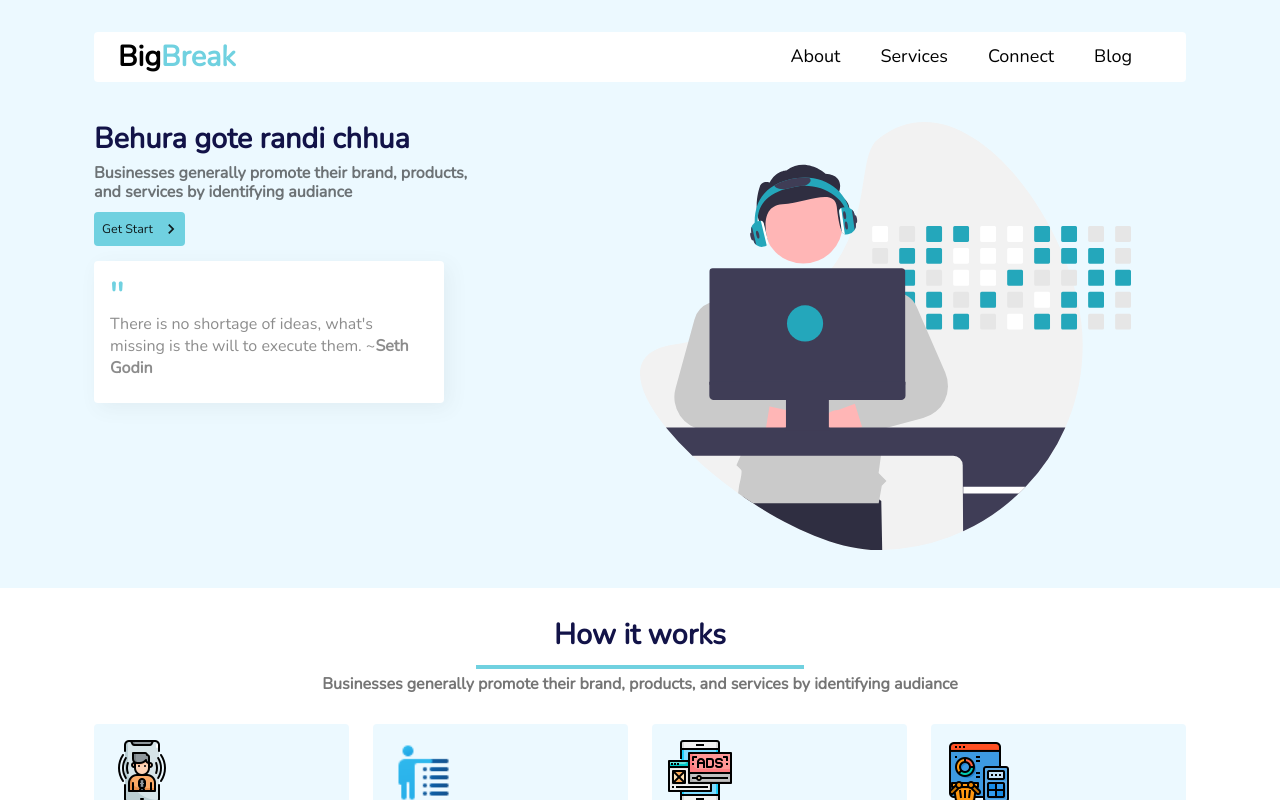
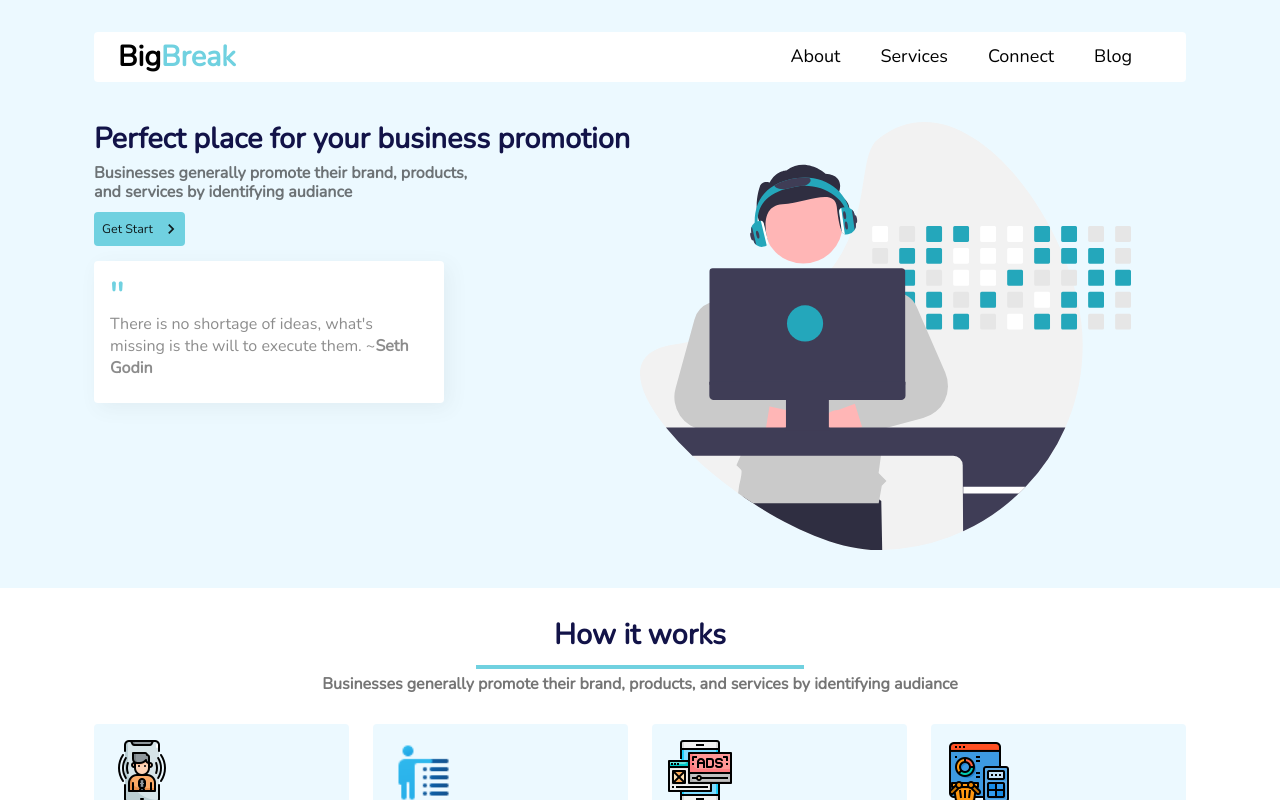
Before and after one commit to digbijaya20/BigBreak, a React (Create React App) app: page / in a window 1280 px wide. Shown: the top 800 px of the page. Built offline with nearby package versions, Linux system fonts and the light colour scheme.

Commit message:
Update PerfectPlace.js

```diff
--- a/src/Components/PerfectPlace.js
+++ b/src/Components/PerfectPlace.js
@@ -41,7 +41,7 @@ const PerfectPlace = () =>{
             <Grid container>
                 <Grid item sm={12} xs={12} md={6} lg={6} >
                     <Typography className={classes.mainHeading} variant="h2" >
-                        Behura gote randi chhua
+                        Perfect place for your business promotion
                     </Typography>
                     <Typography className={classes.subText} variant="h5" color="default" >
                         Businesses generally promote their brand, products,<br/> and services
```
